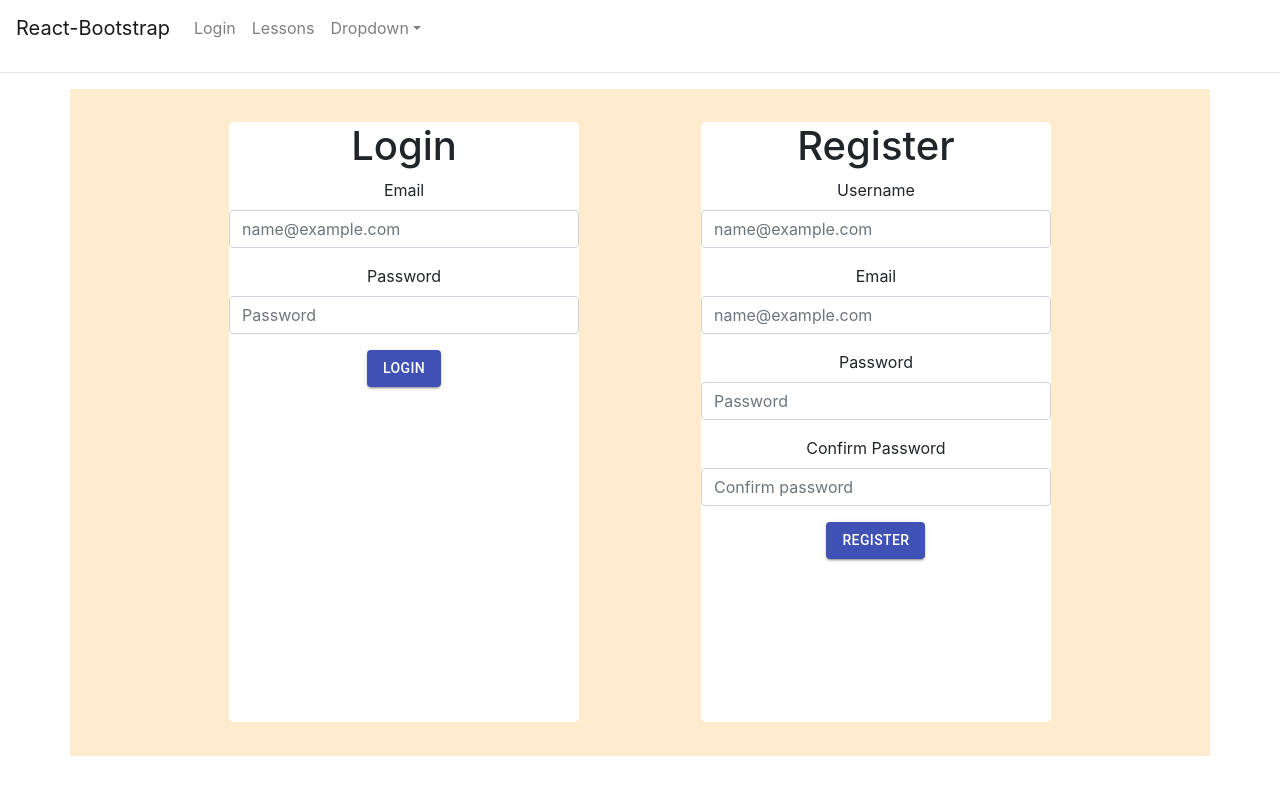
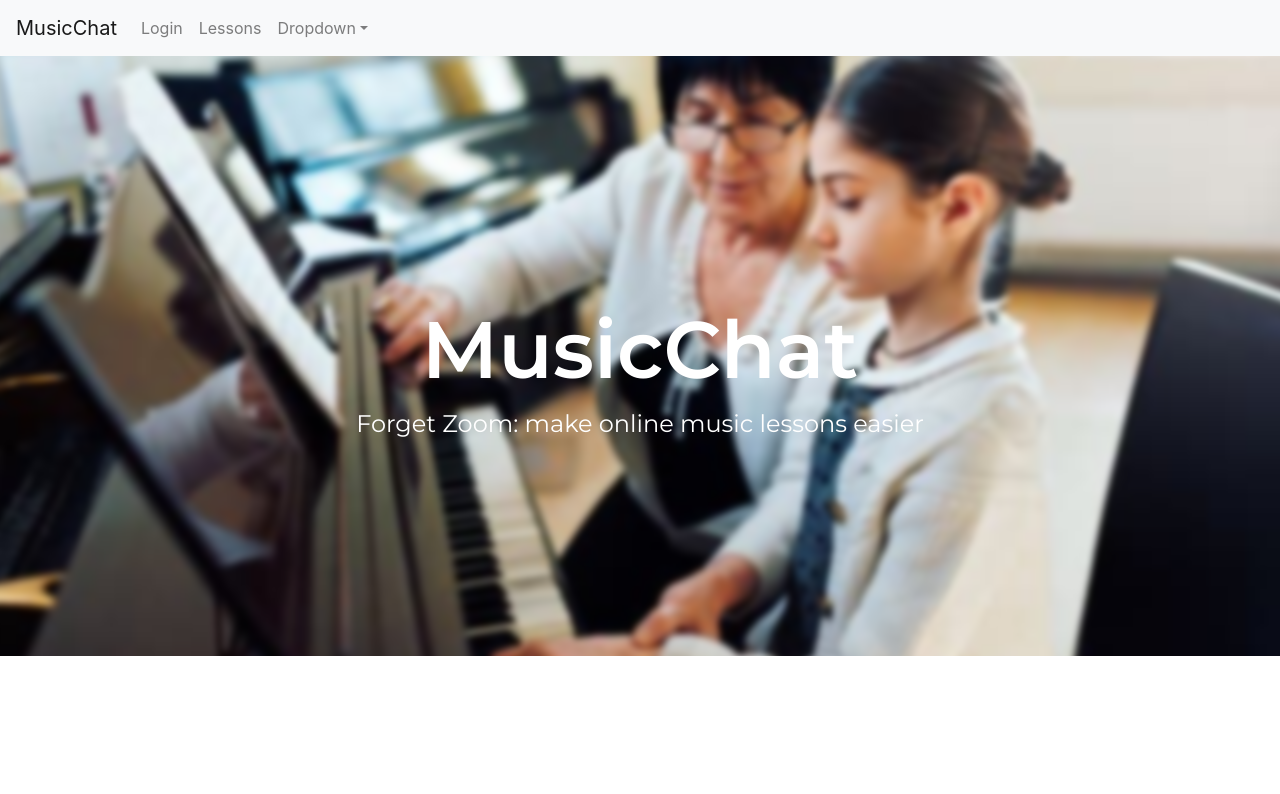
Before and after one commit to ssanso11/WebChatApp, a React (Create React App) app in the folder musicchatfront/: page / in a window 1280 px wide. Shown: the top 794 px of the page. Built offline with nearby package versions, Linux system fonts and the light colour scheme.

Commit message:
home screen

```diff
--- a/musicchatfront/public/index.html
+++ b/musicchatfront/public/index.html
@@ -16,6 +16,7 @@
       integrity="sha384-Vkoo8x4CGsO3+Hhxv8T/Q5PaXtkKtu6ug5TOeNV6gBiFeWPGFN9MuhOf23Q9Ifjh"
       crossorigin="anonymous"
     />
+    <link href="https://fonts.googleapis.com/css?family=Montserrat:300,400,500,600,700&display=swap" rel="stylesheet">
     <!--
       manifest.json provides metadata used when your web app is installed on a
       user's mobile device or desktop. See https://developers.google.com/web/fundamentals/web-app-manifest/
--- a/musicchatfront/src/App.js
+++ b/musicchatfront/src/App.js
@@ -1,6 +1,7 @@
 import React from 'react';
 import './App.css';
 import LoginScreen from './LoginScreens/Login.js';
+import InfoScreen from './HomeScreens/InfoScreen.js';
 import {
   BrowserRouter as Router,
   Switch,
@@ -25,8 +26,8 @@ export default class App extends React.Component {
         <PersistGate loading = {null} persistor = {persistor}>
           <Router>
             <div value = "mainDiv">
-            <Navbar>
-              <Navbar.Brand href="/home">React-Bootstrap</Navbar.Brand>
+            <Navbar sticky="top" bg="light">
+              <Navbar.Brand href="/home">MusicChat</Navbar.Brand>
               <Navbar.Toggle aria-controls="first-navbar-nav" />
               <Navbar.Collapse id="first-navbar-nav">
                 <Nav className = "mrAuto">
@@ -42,7 +43,6 @@ export default class App extends React.Component {
                 </Nav>
               </Navbar.Collapse>
             </Navbar>
-              <hr />
 
               {/*
                 A <Switch> looks through all its children <Route>
@@ -53,10 +53,10 @@ export default class App extends React.Component {
               */}
               <Switch>
                 <Route exact path="/">
-                  <LoginScreen />
+                  <InfoScreen />
                 </Route>
                 <Route exact path="/home">
-                  <LoginScreen />
+                  <InfoScreen />
                 </Route>
                 <Route exact path="/login">
                   <LoginScreen />
--- /dev/null
+++ b/musicchatfront/src/HomeScreens/InfoScreen.js
@@ -0,0 +1,19 @@
+import React from 'react'
+import '../styles/InfoScreen.css'
+
+export default class InfoScreen extends React.Component {
+    constructor(props) {
+        super(props);
+    }
+    render() {
+        return(
+            <div className="container-info">
+                <div className="background-tutor-image"></div>
+                <div className="info-image-header">
+                    <h1 className="info-title">MusicChat</h1>
+                    <p className="info-subtitle">Forget Zoom: make online music lessons easier</p>
+                </div>
+            </div>
+        );
+    }
+}
--- a/musicchatfront/src/LoginScreens/Login.js
+++ b/musicchatfront/src/LoginScreens/Login.js
@@ -8,11 +8,6 @@ import { connect } from 'react-redux';
 import {getUser} from '../actions/userAction';
 import {TextField, Card, Button, CardActions, CardContent} from '@material-ui/core';
 import {
-    Navbar,
-    Nav,
-    NavItem,
-    NavDropdown,
-    MenuItem,
     FormGroup,
     FormControl,
     FormLabel
@@ -129,7 +124,7 @@ class Login extends React.Component{
             return <Redirect to='/lessons' />
         }
         return(
-        <div className="container">
+        <div className="containerLogin">
             <div className="login">
                 <h1>Login</h1>
                 <form className="login-form" onSubmit = {this.handleSubmit}>
@@ -151,7 +146,7 @@ class Login extends React.Component{
                 <form onSubmit = {this.handleSubmitRegister}>
                     <FormGroup>
                         <FormLabel>Username</FormLabel>
-                        <FormControl placeholder="name@example.com" />
+                        <FormControl placeholder="Username" />
                     </FormGroup>
                     <FormGroup>
                         <FormLabel>Email</FormLabel>
--- /dev/null
+++ b/musicchatfront/src/styles/InfoScreen.css
@@ -0,0 +1,47 @@
+html, body {
+    height: 100%;
+    padding:0;
+}
+.container-info {
+    margin: 0;
+    padding: 0;
+    height: 600px;
+    width: 100%;
+    background-color: transparent;
+    overflow: hidden;
+}
+.background-tutor-image {
+    width: 100%;
+    height: 100%;
+    background-image: url("../images/music-teacher.jpg");
+    filter: blur(3px);
+    transform: scale(1.03);
+
+    /* Center and scale the image nicely */
+    background-position: center;
+    background-repeat: no-repeat;
+    background-size: cover;
+}
+.info-image-header {
+    color:white;
+    position: absolute;
+    top: 50%;
+    left: 50%;
+    transform: translate(-50%, -60%);
+    z-index: 2;
+    width: 80%;
+    height: auto;
+    padding: 20px;
+    text-align: center;
+
+}
+.info-title {
+    font-size: 500%;
+    font-family: "Montserrat", sans-serif;
+    font-weight: 600;
+}
+p.info-subtitle {
+    font-size: 150%;
+    font-family: "Montserrat", sans-serif;
+    font-weight: 400;
+}
--- a/musicchatfront/src/styles/Login.css
+++ b/musicchatfront/src/styles/Login.css
@@ -1,4 +1,4 @@
-.container {
+.containerLogin {
     display: flex;
     justify-content: space-evenly;
     position: relative;
@@ -31,6 +31,3 @@
     background-color: white;
     border-radius: 5px;
 }
-.emailLogin {
-    margin-right: 25px;
-}
```
Also changed, not shown: musicchatfront/src/images/music-teacher.jpg (added), 1 other file (tests, documents, lock files or other folders).
